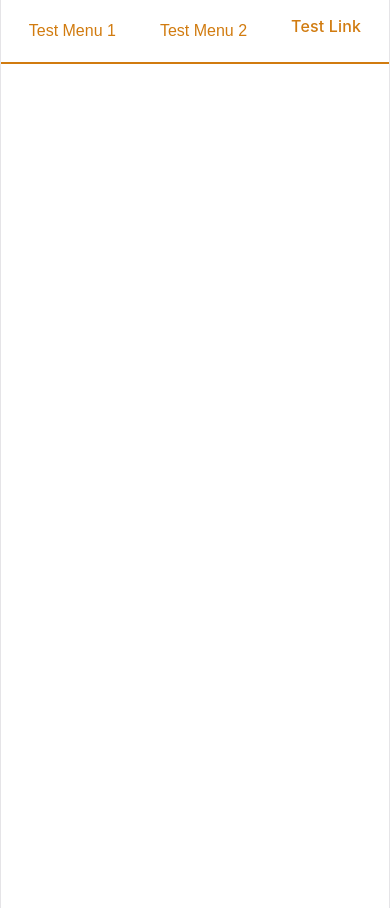
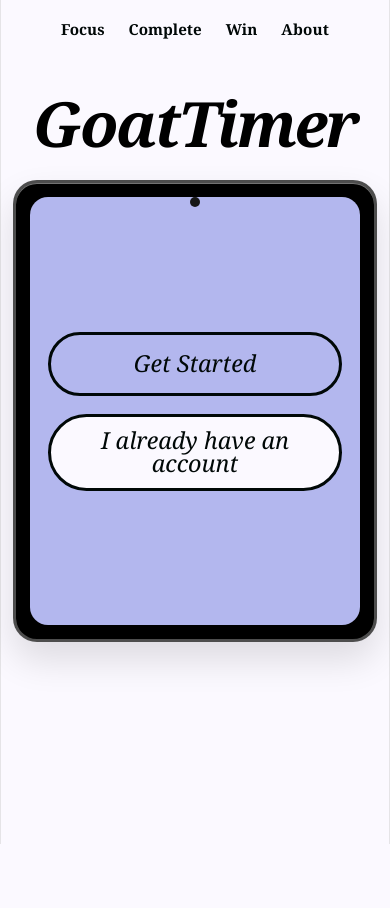
Before and after one commit to Group2Goats/GoatTimer, a React app in the folder packages/frontend/: page / in a window 390 px wide. After the commit the page ends 844 px from the top, so only its background shows below. Built offline with nearby package versions, Linux system fonts and the light colour scheme; the HTML template or start-up script is replaced by a standard one.

Commit message:
made home page, design copied from figma

```diff
--- a/packages/frontend/src/App.css
+++ b/packages/frontend/src/App.css
@@ -1,15 +1,17 @@
-/* src/index.css */
-* {
-  box-sizing: border-box;
+html,
+body,
+#root {
+  width: 100%;
+  min-height: 100vh;
   margin: 0;
   padding: 0;
 }
 
-body {
-  font-family: Inter, system-ui, Avenir, Helvetica, Arial, sans-serif;
-  background-color: #ffffff;
-  color: #333333;
+#root {
+  max-width: none;
+}
+
+.App {
   width: 100%;
   min-height: 100vh;
-  overflow-x: hidden; /* Prevents horizontal scrolling */
 }
--- a/packages/frontend/src/Home.css
+++ b/packages/frontend/src/Home.css
@@ -1,154 +1,394 @@
-/*colors */
 :root {
-  --celadon: #b7f0ad;
-  --lime-cream: #d2ff96;
-  --lime-cream-2: #edff7a;
-  --golden-glow: #e8d33f;
-  --ochre: #d17b0f;
+  --brand-black: #000807;
+  --white: #ffffff;
+  --bg: #fbf9ff;
+  --screen: #b3b7ee;
+  --screen-dark: #9395d3;
+  --shadow: #a2a3bb;
+  --gray-1: #868686;
+  --gray-2: #919191;
 }
 
-/*main nav container*/
+* {
+  box-sizing: border-box;
+}
+
+html,
+body,
+#root {
+  width: 100%;
+  min-height: 100%;
+  margin: 0;
+  padding: 0;
+}
+
+body {
+  background: var(--bg);
+  color: var(--brand-black);
+  overflow-x: hidden;
+}
+
+.home {
+  width: 100%;
+  min-height: 100vh;
+  background: var(--bg);
+}
+
+/* NAV */
 .NavRoot {
   position: relative;
-  display: flex; /*aligns children horizontally */
-  justify-content: center; /*centers nav links on the screen */
   width: 100%;
-  z-index: 100; /*keeps the navbar above other page content */
-  padding: 15px 0; /*add vertical space inside the navbar */
-  background-color: #ffffff; /*white bg for the main bar */
-  border-bottom: 2px solid var(--ochre);
-  overflow: visible; /*ensures dropdowns can break out of the container */
+  display: flex;
+  justify-content: center;
+  padding-top: 22px;
+  z-index: 20;
 }
 
-/* nav list, wrapper immediately holding the individual menu items. */
 .NavList {
-  position: relative;
   display: flex;
   justify-content: center;
-  list-style: none; /*removes default bullet points */
+  align-items: center;
+  gap: 34px;
+  list-style: none;
   margin: 0;
-  padding: 0;
-  gap: 20px; /*adds exactly 20px of space between each menu item */
+  padding: 0 16px;
+  flex-wrap: wrap;
 }
 
-/*the clickable buttons/text sitting in the main navigation bar */
 .NavTrigger,
 .NavLink {
-  padding: 8px 12px;
-  outline: none; /*removes focus outline */
-  user-select: none; /*prevent selection*/
-  font-weight: 500;
-  line-height: 1;
-  border-radius: 4px;
-  font-size: 16px;
-  color: var(--ochre); /*text color*/
   background: transparent;
   border: none;
+  padding: 8px 6px;
+  color: var(--brand-black);
+  text-decoration: none;
+  font-family: Georgia, "Times New Roman", serif;
+  font-size: clamp(1rem, 1.3vw, 1.7rem);
+  font-weight: 600;
+  line-height: 1;
   cursor: pointer;
-  text-decoration: none; /*removes underlines*/
-  transition: background-color 0.2s ease;
 }
 
-/*hover state for triggers and links */
 .NavTrigger:hover,
 .NavLink:hover {
-  background-color: var(--lime-cream-2);
+  opacity: 0.7;
 }
 
-/*position dropdown*/
 .ViewportPosition {
   position: absolute;
-  top: 100%; /*bottom edge of navbar*/
+  top: calc(100% + 10px);
   left: 0;
+  width: 100%;
   display: flex;
   justify-content: center;
-  width: 100%;
   perspective: 2000px;
-  padding-top: 10px;
+  pointer-events: none;
 }
 
-/*dropdown viewport the visible box that holds the dropdown content. radix animates its size.*/
 .NavViewport {
   position: relative;
-  width: var(--radix-navigation-menu-viewport-width, 220px);
-  height: var(--radix-navigation-menu-viewport-height, auto);
-  min-width: 200px;
-  background-color: var(--lime-cream);
-  border-radius: 6px;
-  overflow: hidden; /*hides content that slides outside the box during animations */
-  border: 1px solid var(--golden-glow);
-  box-shadow: 0 4px 6px -1px rgba(0, 0, 0, 0.1),
-    0 2px 4px -1px rgba(0, 0, 0, 0.06);
-  transform-origin: top center; /*ensures the menu scales out from the top, not the middle */
-  transition: width 0.2s ease, height 0.2s ease; /*animates the box resizing when switching menus */
-}
-
-.TestDropdownContent {
-  padding: 20px;
-  min-width: 200px;
-  color: var(--ochre);
+  width: var(--radix-navigation-menu-viewport-width);
+  height: var(--radix-navigation-menu-viewport-height);
+  min-width: 240px;
+  border-radius: 24px;
+  overflow: hidden;
+  background: var(--white);
+  border: 2px solid rgba(0, 8, 7, 0.08);
+  box-shadow: 0 18px 40px rgba(0, 0, 0, 0.12);
+  pointer-events: auto;
+  transition: width 0.2s ease, height 0.2s ease;
 }
 
 .NavContent {
   position: absolute;
   top: 0;
   left: 0;
-  width: auto;
-  min-width: max-content; /*prevents the text inside from wrapping awkwardly */
+  width: max-content;
 }
 
-@media (max-width: 768px) {
-  .NavContent {
-    width: 100%;
-    min-width: 0;
+.DropdownCard {
+  min-width: 260px;
+  padding: 20px 22px;
+  background: var(--screen);
+  color: var(--brand-black);
+  font-family: Inter, system-ui, sans-serif;
+  font-size: 0.98rem;
+  line-height: 1.5;
+}
+
+@keyframes enterFromRight {
+  from {
+    opacity: 0;
+    transform: translateX(24px);
+  }
+  to {
+    opacity: 1;
+    transform: translateX(0);
   }
 }
 
-
-@keyframes enterFromRight {
-  from { opacity: 0; transform: translateX(200px); }
-  to { opacity: 1; transform: translateX(0); }
-}
-
 @keyframes enterFromLeft {
-  from { opacity: 0; transform: translateX(-200px); }
-  to { opacity: 1; transform: translateX(0); }
+  from {
+    opacity: 0;
+    transform: translateX(-24px);
+  }
+  to {
+    opacity: 1;
+    transform: translateX(0);
+  }
 }
 
 @keyframes exitToRight {
-  from { opacity: 1; transform: translateX(0); }
-  to { opacity: 0; transform: translateX(200px); }
+  from {
+    opacity: 1;
+    transform: translateX(0);
+  }
+  to {
+    opacity: 0;
+    transform: translateX(24px);
+  }
 }
 
 @keyframes exitToLeft {
-  from { opacity: 1; transform: translateX(0); }
-  to { opacity: 0; transform: translateX(-200px); }
+  from {
+    opacity: 1;
+    transform: translateX(0);
+  }
+  to {
+    opacity: 0;
+    transform: translateX(-24px);
+  }
 }
 
-/*radix auto-applies these data attributes based on your mouse movement direction */
-.NavContent[data-motion="from-start"] { animation: enterFromLeft 0.2s ease; }
-.NavContent[data-motion="from-end"] { animation: enterFromRight 0.2s ease; }
-.NavContent[data-motion="to-start"] { animation: exitToLeft 0.2s ease; }
-.NavContent[data-motion="to-end"] { animation: exitToRight 0.2s ease; }
+.NavContent[data-motion="from-start"] {
+  animation: enterFromLeft 0.22s ease;
+}
 
+.NavContent[data-motion="from-end"] {
+  animation: enterFromRight 0.22s ease;
+}
+
+.NavContent[data-motion="to-start"] {
+  animation: exitToLeft 0.22s ease;
+}
+
+.NavContent[data-motion="to-end"] {
+  animation: exitToRight 0.22s ease;
+}
 
 @keyframes scaleIn {
-  from { opacity: 0; transform: rotateX(-30deg) scale(0.9); }
-  to { opacity: 1; transform: rotateX(0deg) scale(1); }
+  from {
+    opacity: 0;
+    transform: rotateX(-10deg) scale(0.96);
+  }
+  to {
+    opacity: 1;
+    transform: rotateX(0deg) scale(1);
+  }
 }
 
 @keyframes scaleOut {
-  from { opacity: 1; transform: rotateX(0deg) scale(1); }
-  to { opacity: 0; transform: rotateX(-10deg) scale(0.95); }
+  from {
+    opacity: 1;
+    transform: rotateX(0deg) scale(1);
+  }
+  to {
+    opacity: 0;
+    transform: rotateX(-8deg) scale(0.98);
+  }
 }
 
-/*radix auto-applies 'open' when hovering and 'closed' when leaving the entire navbar */
 .NavViewport[data-state="open"] {
   animation: scaleIn 0.2s ease;
-  pointer-events: auto; /* Allows clicking inside the menu when open */
 }
 
 .NavViewport[data-state="closed"] {
   animation: scaleOut 0.2s ease;
-  pointer-events: none; /* Prevents invisible clicks while the menu is fading out */
 }
+
+/* HERO */
+.hero {
+  width: 100%;
+  min-height: calc(100vh - 86px);
+  display: flex;
+  flex-direction: column;
+  align-items: center;
+  justify-content: flex-start;
+  padding: 34px 20px 60px;
+}
+
+.heroTitle {
+  margin: 72px 0 42px;
+  color: #000000;
+  font-family: Georgia, "Times New Roman", serif;
+  font-style: italic;
+  font-weight: 700;
+  font-size: clamp(4rem, 8vw, 7.5rem);
+  line-height: 0.95;
+  letter-spacing: -0.04em;
+  text-align: center;
+}
+
+/* DEVICE / HERO CARD */
+.mockupWrap {
+  position: relative;
+  width: min(1150px, 92vw);
+}
+
+.mockupShadow {
+  position: absolute;
+  left: 50%;
+  bottom: -26px;
+  transform: translateX(-50%);
+  width: 96%;
+  height: 76%;
+  background: var(--shadow);
+  border-radius: 20px;
+  z-index: 0;
+}
+
+.mockup {
+  position: relative;
+  z-index: 1;
+  width: 100%;
+  aspect-ratio: 1.72 / 1;
+  background: #000000;
+  border-radius: 38px;
+  border: 3px solid rgba(255, 255, 255, 0.3);
+  overflow: hidden;
+  box-shadow:
+    0 1px 0 rgba(255, 255, 255, 0.45) inset,
+    0 18px 36px rgba(0, 0, 0, 0.12);
+}
+
+.mockupCamera {
+  position: absolute;
+  top: 14px;
+  left: 50%;
+  transform: translateX(-50%);
+  width: 10px;
+  height: 10px;
+  border-radius: 999px;
+  background: #171717;
+  z-index: 2;
+}
+
+.mockupScreen {
+  position: absolute;
+  inset: 28px 20px 20px;
+  border-radius: 28px;
+  background: var(--screen);
+  display: flex;
+  flex-direction: column;
+  align-items: center;
+  justify-content: center;
+  gap: 36px;
+  padding: 40px 28px;
+}
+
+.heroButton {
+  width: min(430px, 78%);
+  min-height: 92px;
+  border-radius: 999px;
+  border: 4px solid var(--brand-black);
+  font-family: Georgia, "Times New Roman", serif;
+  font-style: italic;
+  font-size: clamp(1.8rem, 3vw, 3rem);
+  line-height: 1;
+  cursor: pointer;
+  transition: transform 0.2s ease, box-shadow 0.2s ease;
+}
+
+.heroButton:hover {
+  transform: translateY(-2px);
+}
+
+.heroButtonPrimary {
+  background: var(--screen);
+  color: var(--brand-black);
+}
+
+.heroButtonSecondary {
+  background: var(--bg);
+  color: var(--brand-black);
+}
+
+/* TABLET */
+@media (max-width: 900px) {
+  .heroTitle {
+    margin-top: 48px;
+    margin-bottom: 28px;
+  }
+
+  .mockupScreen {
+    gap: 22px;
+    padding: 28px 18px;
+  }
+
+  .heroButton {
+    width: min(440px, 88%);
+    min-height: 72px;
+    border-width: 3px;
+    font-size: clamp(1.4rem, 4vw, 2.2rem);
+  }
+}
+
+/* MOBILE */
+@media (max-width: 600px) {
+  .NavRoot {
+    padding-top: 14px;
+  }
+
+  .NavList {
+    gap: 12px;
+  }
+
+  .NavTrigger,
+  .NavLink {
+    font-size: 0.95rem;
+  }
+
+  .ViewportPosition {
+    display: none;
+  }
+
+  .hero {
+    padding: 18px 12px 36px;
+  }
+
+  .heroTitle {
+    margin-top: 30px;
+    font-size: clamp(3.2rem, 16vw, 4.8rem);
+  }
+
+  .mockupWrap {
+    width: 100%;
+  }
+
+  .mockupShadow {
+    display: none;
+  }
+
+  .mockup {
+    aspect-ratio: auto;
+    min-height: 460px;
+    border-radius: 24px;
+  }
+
+  .mockupScreen {
+    position: relative;
+    inset: auto;
+    margin: 14px;
+    min-height: 428px;
+    border-radius: 18px;
+    gap: 18px;
+    justify-content: center;
+  }
+
+  .heroButton {
+    width: 100%;
+    min-height: 64px;
+    font-size: clamp(1.2rem, 6vw, 1.7rem);
+    padding: 12px 16px;
+  }
+}
--- a/packages/frontend/src/Home.jsx
+++ b/packages/frontend/src/Home.jsx
@@ -4,51 +4,72 @@ import "./Home.css";
 
 const HomePage = () => {
   return (
-    <div>
-      {/*
-       */}
+    <div className="home">
       <NavigationMenu.Root className="NavRoot">
-        {}
         <NavigationMenu.List className="NavList">
-          {}
           <NavigationMenu.Item>
-            {}
             <NavigationMenu.Trigger className="NavTrigger">
-              Test Menu 1
+              Focus
             </NavigationMenu.Trigger>
-
-            {}
             <NavigationMenu.Content className="NavContent">
-              <div className="TestDropdownContent">Test Dropdown Text A</div>
+              <div className="DropdownCard">
+                Build distraction-free study sessions.
+              </div>
             </NavigationMenu.Content>
           </NavigationMenu.Item>
 
           <NavigationMenu.Item>
             <NavigationMenu.Trigger className="NavTrigger">
-              Test Menu 2
+              Complete
             </NavigationMenu.Trigger>
             <NavigationMenu.Content className="NavContent">
-              <div className="TestDropdownContent">Test Dropdown Text B</div>
+              <div className="DropdownCard">
+                Track goals and finish what you planned.
+              </div>
             </NavigationMenu.Content>
           </NavigationMenu.Item>
 
-          {}
           <NavigationMenu.Item>
-            <NavigationMenu.Link className="NavLink" href="#">
-              Test Link
+            <NavigationMenu.Trigger className="NavTrigger">
+              Win
+            </NavigationMenu.Trigger>
+            <NavigationMenu.Content className="NavContent">
+              <div className="DropdownCard">
+                Turn consistency into real progress.
+              </div>
+            </NavigationMenu.Content>
+          </NavigationMenu.Item>
+
+          <NavigationMenu.Item>
+            <NavigationMenu.Link className="NavLink" href="#about">
+              About
             </NavigationMenu.Link>
           </NavigationMenu.Item>
         </NavigationMenu.List>
 
-        {}
         <div className="ViewportPosition">
-          {}
           <NavigationMenu.Viewport className="NavViewport" />
         </div>
       </NavigationMenu.Root>
 
-      {}
-      <main style={{ minHeight: "100vh" }}></main>
+      <main className="hero">
+        <h1 className="heroTitle">GoatTimer</h1>
+
+        <section className="mockupWrap">
+          <div className="mockupShadow" />
+          <div className="mockup">
+            <div className="mockupCamera" />
+            <div className="mockupScreen">
+              <button className="heroButton heroButtonPrimary">
+                Get Started
+              </button>
+              <button className="heroButton heroButtonSecondary">
+                I already have an account
+              </button>
+            </div>
+          </div>
+        </section>
+      </main>
     </div>
   );
 };
```
Also changed, not shown: 1 other file (tests, documents, lock files or other folders).
